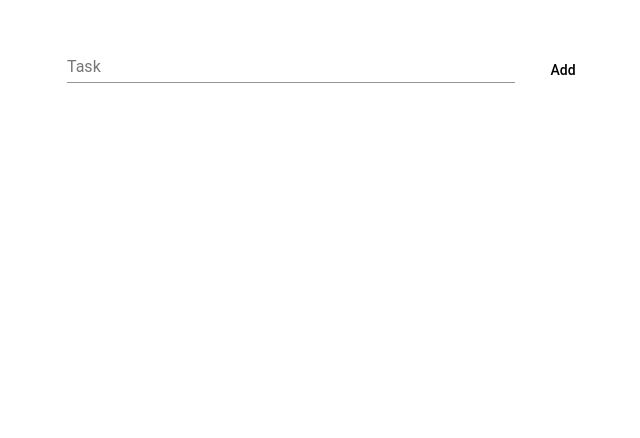
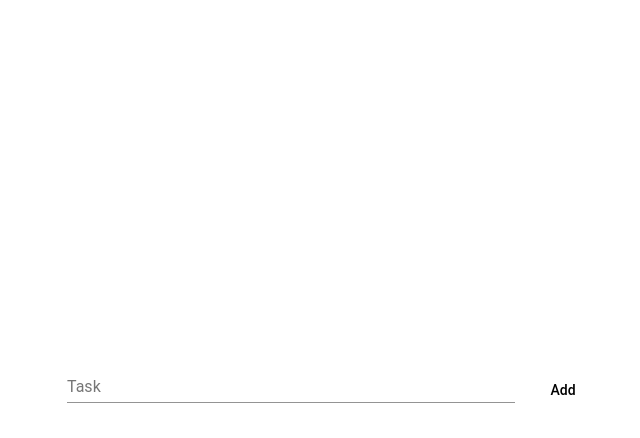
Before and after one commit to rightonhana/todo-list, an Angular app: page / in a window 1280 px wide. Shown: the part 362-800 px from the top of the page, without its empty margins (309-949 px from the left). Built offline with nearby package versions, Linux system fonts and the light colour scheme.

Commit message:
:bug: fix styles

```diff
--- a/src/app/app.component.scss
+++ b/src/app/app.component.scss
@@ -3,11 +3,12 @@
 	flex-direction: column;
 	justify-content: center;
 	align-items: center;
-	width: 100vw;
-	height: 100vh;
+	max-width: 100vw;
+	min-height: 100vh;
 
 	.list {
 		margin: 2rem 0;
 		list-style: none;
+		min-height: 80vh;
 	}
 }
```
